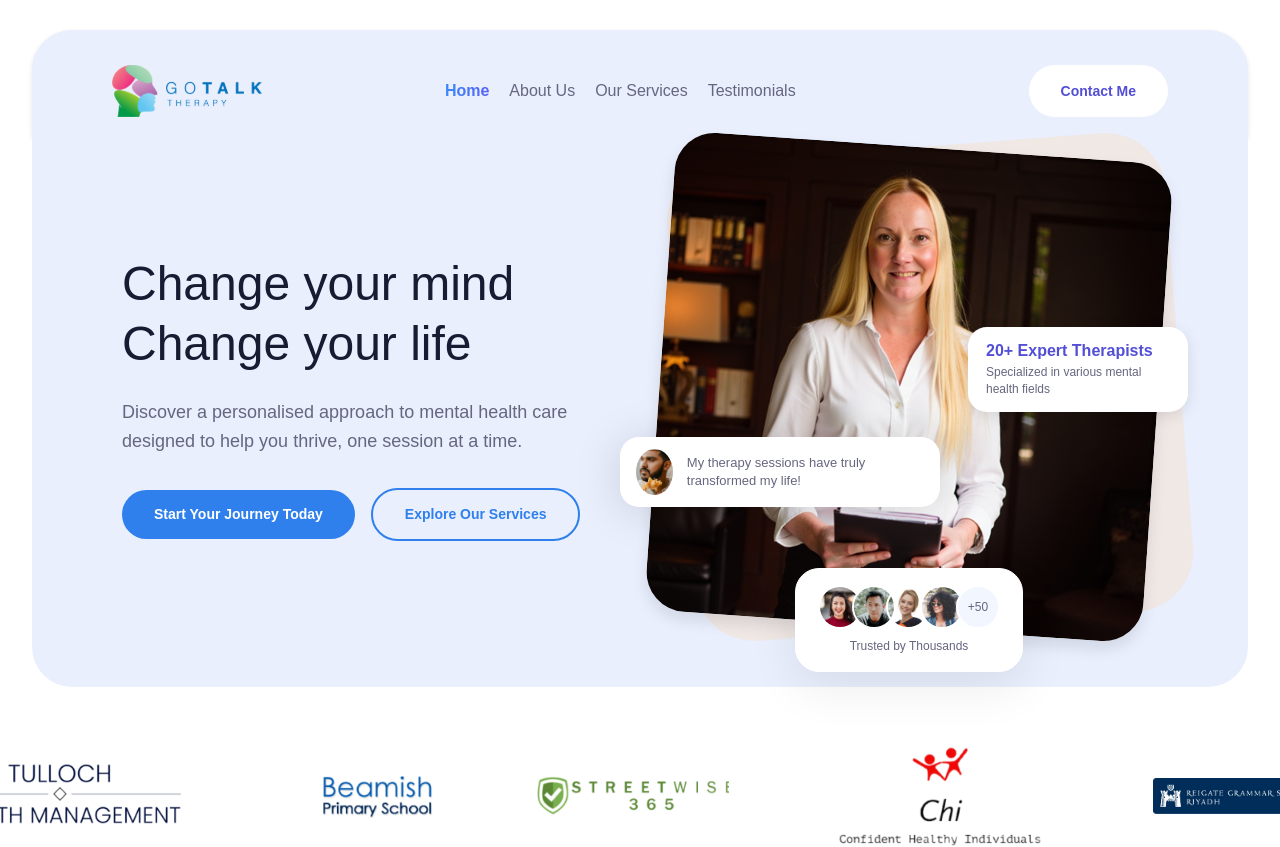
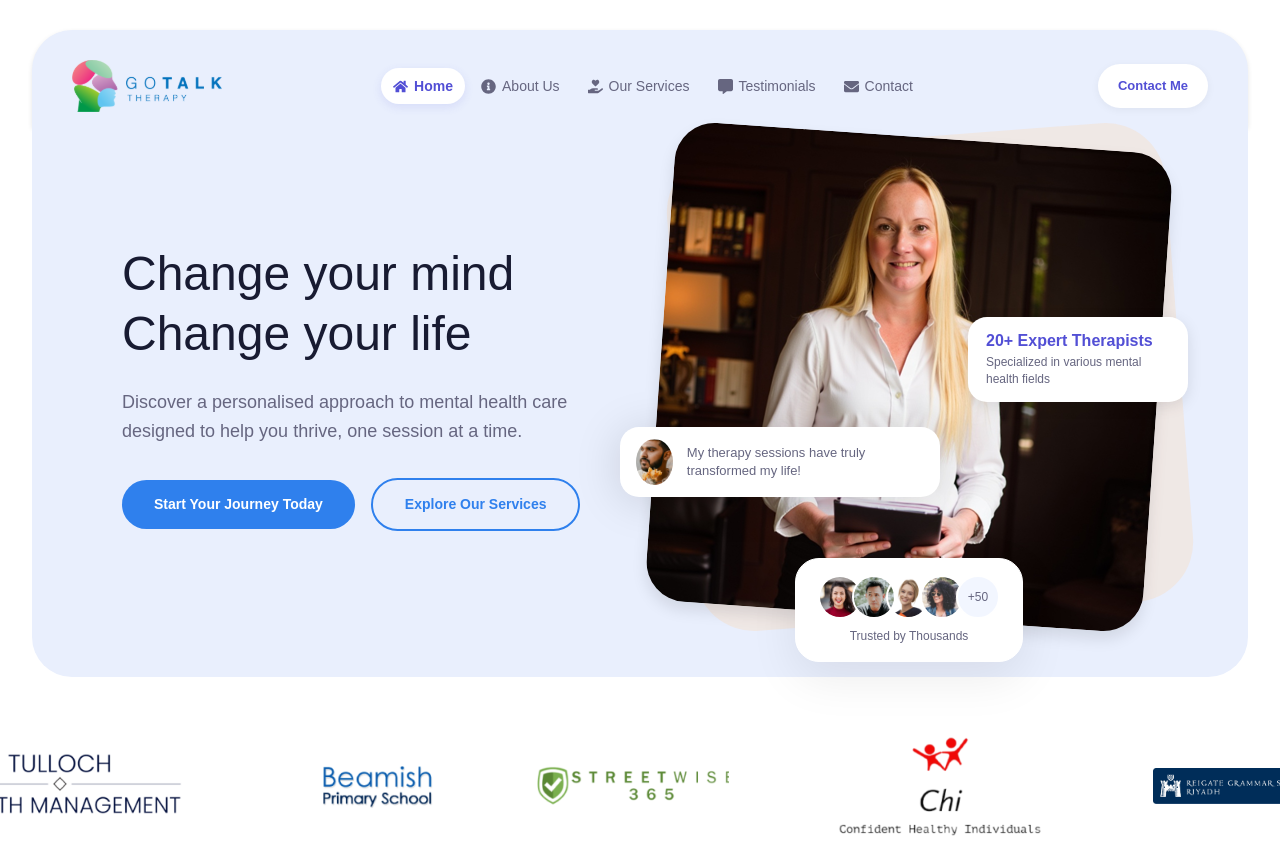
Before and after one commit to newcodemorning/go-Talk-therapy, a React (Create React App) app: page / in a window 1280 px wide. Shown: the top 847 px of the page. Built offline with nearby package versions, Linux system fonts and the light colour scheme.

Commit message:
feat: add premium responsive navigation

```diff
--- a/src/components/Nav.js
+++ b/src/components/Nav.js
@@ -14,11 +14,24 @@ const Nav = () => {
 
   const location = useLocation();
 
+  const isHomeActive = location.pathname === "/" && !location.hash;
+  const isAboutActive = location.pathname === "/about";
+  const isServicesActive = [
+    "/services",
+    "/behavioral-therapy",
+    "/eye-movement-desensitization",
+    "/workplace",
+    "/counselling-psychotherapy",
+    "/therapy-for-children-and-young-people"
+  ].includes(location.pathname);
+  const isTestimonialsActive = location.pathname === "/" && location.hash === "#testimonials";
+  const isContactActive = location.pathname === "/contact";
+
   return (
     <nav className="n-wrapper">
       <div className="n-container">
         {/* Logo */}
-        <Link to="/">
+        <Link to="/" aria-label="Go Talk Therapy Home">
           <img src={logo} alt="logo" className="n-logo" />
         </Link>
 
@@ -28,34 +41,38 @@ const Nav = () => {
 
           <Link
             to="/"
-            className={location.pathname === "/" && !location.hash ? "active" : ""}
+            className={isHomeActive ? "active" : ""}
+            aria-current={isHomeActive ? "page" : undefined}
             onClick={() => setMenuOpen(false)}
           >
-            <FaHome className="nav-icon" />
+            <FaHome className="nav-icon" aria-hidden="true" />
             <span>Home</span>
           </Link>
 
           <Link
             to="/about"
-            className={location.pathname === "/about" ? "active" : ""}
+            className={isAboutActive ? "active" : ""}
+            aria-current={isAboutActive ? "page" : undefined}
             onClick={() => setMenuOpen(false)}
           >
-            <FaInfoCircle className="nav-icon" />
+            <FaInfoCircle className="nav-icon" aria-hidden="true" />
             <span>About Us</span>
           </Link>
 
           <Link
             to="/services"
-            className={location.pathname === "/services" ? "active" : ""}
+            className={isServicesActive ? "active" : ""}
+            aria-current={isServicesActive ? "page" : undefined}
             onClick={() => setMenuOpen(false)}
           >
-            <FaHandHoldingHeart className="nav-icon" />
+            <FaHandHoldingHeart className="nav-icon" aria-hidden="true" />
             <span>Our Services</span>
           </Link>
 
           <Link
             to="/#testimonials"
-            className={location.pathname === "/" && location.hash === "#testimonials" ? "active" : ""}
+            className={isTestimonialsActive ? "active" : ""}
+            aria-current={isTestimonialsActive ? "page" : undefined}
             onClick={() => {
               setMenuOpen(false);
               if (location.pathname === "/") {
@@ -66,24 +83,31 @@ const Nav = () => {
               }
             }}
           >
-            <FaCommentAlt className="nav-icon" />
+            <FaCommentAlt className="nav-icon" aria-hidden="true" />
             <span>Testimonials</span>
           </Link>
 
           <Link
             to="/contact"
-            className={`mobile-only-link ${location.pathname === "/contact" ? "active" : ""}`}
+            className={`mobile-only-link ${isContactActive ? "active" : ""}`}
+            aria-current={isContactActive ? "page" : undefined}
             onClick={() => setMenuOpen(false)}
           >
-            <FaEnvelope className="nav-icon" />
+            <FaEnvelope className="nav-icon" aria-hidden="true" />
             <span>Contact</span>
           </Link>
         </div>
 
-        <Link to="/contact" className={location.pathname === "/contact" ? "n-btn-active" : "n-btn"}>Contact Me</Link>
+        <Link
+          to="/contact"
+          className={isContactActive ? "n-btn-active" : "n-btn"}
+          aria-current={isContactActive ? "page" : undefined}
+        >
+          Contact Me
+        </Link>
 
         {/* Burger Icon */}
-        <div className="burger-icon" onClick={toggleMenu} aria-label="Open navigation menu">
+        <div className="burger-icon" onClick={toggleMenu} aria-label="Open navigation menu" role="button" tabIndex={0} onKeyDown={(e) => { if (e.key === "Enter" || e.key === " ") toggleMenu(); }}>
           <RxHamburgerMenu />
         </div>
       </div>
--- a/src/styles/Nav.css
+++ b/src/styles/Nav.css
@@ -28,101 +28,136 @@
 .n-menu {
     display: flex;
     align-items: center;
-    gap: 20px;
+    gap: 8px;
     flex: 1;
     justify-content: center;
 }
 
 .n-menu a {
-    color: var(--Body-text, var(--color-text-muted));
-    font-feature-settings: 'liga' off, 'clig' off;
-    font-size: 16px;
-    font-style: normal;
-    font-weight: 400;
-    line-height: 24px;
+    display: inline-flex;
+    align-items: center;
+    padding: 8px 16px;
+    border-radius: 24px;
+    color: var(--color-text-muted);
+    font-size: 15px;
+    font-weight: 500;
+    line-height: 22px;
     position: relative;
-    transition: color 0.3s ease;
+    transition: all 0.25s cubic-bezier(0.4, 0, 0.2, 1);
     text-decoration: none;
+    background: transparent;
+    white-space: nowrap;
 }
 
-
-.n-menu a.active {
-    color: #337ab7;
-    text-decoration: none;
-    font-feature-settings: 'liga' off, 'clig' off;
-    font-style: normal;
-    font-weight: 700;
-    line-height: 24px;
-    background: var(--linear, linear-gradient(96deg, var(--color-accent-blue) -10.84%, var(--color-purple-accent) 196.74%));
-    background-clip: text;
-    -webkit-background-clip: text;
-    -webkit-text-fill-color: transparent;
+.nav-icon {
+    display: inline-flex;
+    align-items: center;
+    font-size: 15px;
+    margin-right: 6px;
+    color: inherit;
+    flex-shrink: 0;
+    transition: transform 0.2s ease;
 }
 
 .n-menu a:hover {
-    background: var(--Linear, linear-gradient(96deg, var(--color-accent-blue) -10.84%, var(--color-purple-accent) 196.74%));
-    background-clip: text;
-    -webkit-background-clip: text;
-    -webkit-text-fill-color: transparent;
+    background-color: var(--color-hover-bg);
+    color: var(--color-accent-blue);
+    transform: translateY(-1px);
 }
 
+.n-menu a:hover .nav-icon {
+    transform: translateY(-1px);
+}
 
-.n-menu a:hover::after {
-    width: 100%;
+.n-menu a.active {
+    background-color: var(--color-white);
+    color: var(--color-primary-purple);
+    font-weight: 600;
+    box-shadow: 0 3px 10px rgba(82, 79, 213, 0.12);
+    transform: none;
+}
+
+.n-menu a.active .nav-icon {
+    color: var(--color-primary-purple);
+}
+
+.n-menu a:focus-visible,
+.n-btn:focus-visible,
+.n-btn-active:focus-visible {
+    outline: 2px solid var(--color-primary-purple);
+    outline-offset: 3px;
+    border-radius: 24px;
 }
 
 .n-btn {
     cursor: pointer;
+    margin-left: 20px;
+    flex: 0 0 auto;
+    color: var(--color-primary-purple);
+    text-align: center;
     font-size: 14px;
-    font-weight: 500;
-    border-radius: 25px;
-    background-color: transparent;
-    margin-left: 50px;
-    flex: 0 0 auto;
-    color: var(--Primary-200, var(--color-primary-purple));
-    text-align: center;
-    font-feature-settings: 'liga' off, 'clig' off;
-    font-size: 14px;
-    font-style: normal;
     font-weight: 700;
     line-height: 28px;
     border-radius: 73px;
-    background: var(--Background---White, var(--color-white));
-    display: flex;
-    padding: 12px 32px;
+    background: var(--color-white);
+    display: inline-flex;
+    padding: 10px 26px;
     justify-content: center;
     align-items: center;
-    gap: 10px;
+    gap: 8px;
     border: none;
     text-decoration: none;
+    box-shadow: 0 2px 8px rgba(0, 0, 0, 0.05);
+    transition: all 0.25s ease;
+    white-space: nowrap;
+}
 
+.n-btn:hover {
+    transform: translateY(-1px);
+    box-shadow: 0 4px 12px rgba(82, 79, 213, 0.2);
 }
 
 .n-btn-active {
+    margin-left: 20px;
+    flex: 0 0 auto;
     color: var(--color-white);
     text-align: center;
-    font-feature-settings: 'liga' off, 'clig' off;
     font-size: 14px;
-    font-style: normal;
     font-weight: 700;
     line-height: 28px;
-    display: flex;
-    padding: 12px 32px;
+    display: inline-flex;
+    padding: 10px 26px;
     justify-content: center;
     align-items: center;
-    gap: 10px;
+    gap: 8px;
     border-radius: 73px;
     background: var(--Linear, linear-gradient(96deg, var(--color-accent-blue) -10.84%, var(--color-purple-accent) 196.74%));
     text-decoration: none;
+    box-shadow: 0 4px 14px rgba(58, 142, 246, 0.35);
+    transition: all 0.25s ease;
+    white-space: nowrap;
 }
 
+.n-btn-active:hover {
+    transform: translateY(-1px);
+    opacity: 0.95;
+}
+
+@media (prefers-reduced-motion: reduce) {
+    .n-menu a,
+    .nav-icon,
+    .n-btn,
+    .n-btn-active {
+        transition: none !important;
+        transform: none !important;
+    }
+}
 
 .burger-icon {
     display: none;
     flex-direction: column;
     gap: 4px;
     cursor: pointer;
-    /* FIX: color was var(--color-white) which made icon invisible on light background */
     color: var(--color-text-dark);
     z-index: 1001;
     position: relative;
@@ -147,37 +182,42 @@
     color: var(--color-text-dark);
 }
 
-.nav-icon {
-    display: none;
-}
-
 .mobile-only-link {
     display: none;
 }
 
-/* FIX: lowered to 1024px so laptop viewport gets the full-width reset */
-@media (max-width: 1024px) {
+/* Intermediate Laptop Spacing (1081px - 1280px) */
+@media (max-width: 1280px) {
     .n-wrapper {
-        width: 100%;
-        padding: 0 40px;
-        margin-left: 0;
-        margin-right: 0;
+        padding: 15px 40px;
+    }
+
+    .n-menu {
+        gap: 4px;
+    }
+
+    .n-menu a {
+        padding: 7px 12px;
+        font-size: 14px;
+    }
+
+    .n-btn,
+    .n-btn-active {
+        margin-left: 14px;
+        padding: 8px 20px;
+        font-size: 13px;
     }
 }
 
-@media (max-width: 992px) {
-    .n-menu a {
-        font-size: 14px;
-    }
-}
-
-@media (max-width: 768px) {
+/* Content-driven Breakpoint (1080px and below) -> Switch to Mobile Drawer */
+@media (max-width: 1080px) {
     .nav-icon {
         display: flex;
         align-items: center;
         font-size: 18px;
         color: var(--color-primary-purple);
         flex-shrink: 0;
+        margin-right: 0;
     }
 
     .mobile-only-link {
@@ -226,6 +266,7 @@
         background-clip: border-box;
         -webkit-background-clip: border-box;
         -webkit-text-fill-color: currentColor !important;
+        white-space: normal;
     }
 
     .n-menu a:hover,
@@ -249,16 +290,19 @@
         color: var(--color-action-blue);
         -webkit-text-fill-color: currentColor !important;
         font-weight: 700;
+        box-shadow: none;
     }
 
     .n-menu a.active .nav-icon {
         color: var(--color-action-blue);
     }
 
-    .n-btn {
+    .n-btn,
+    .n-btn-active {
         position: static;
         margin: 0;
         padding: 7px 22px;
+        font-size: 14px;
     }
 
     .n-menu.open {
@@ -306,7 +350,6 @@
     }
 }
 
-
 @media (max-width: 480px) {
     .n-btn-active {
         font-size: 13px;
```
